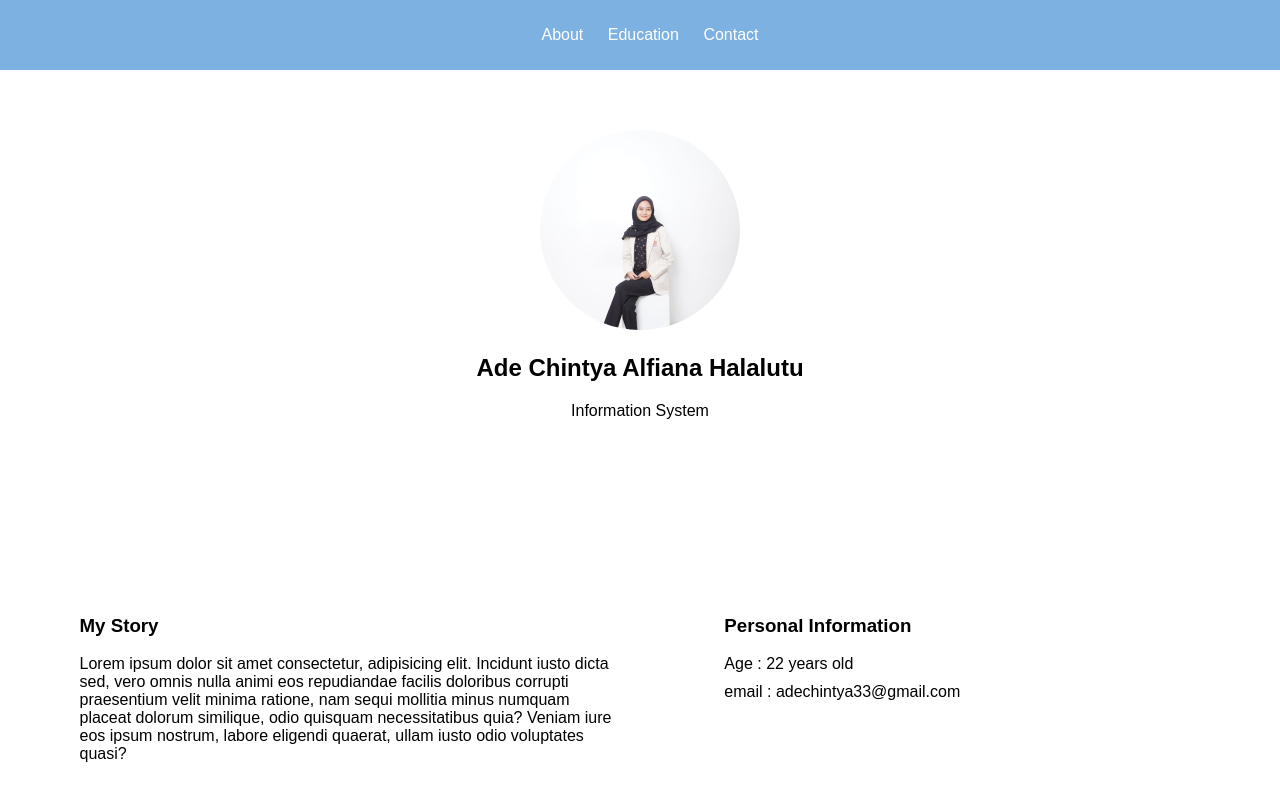
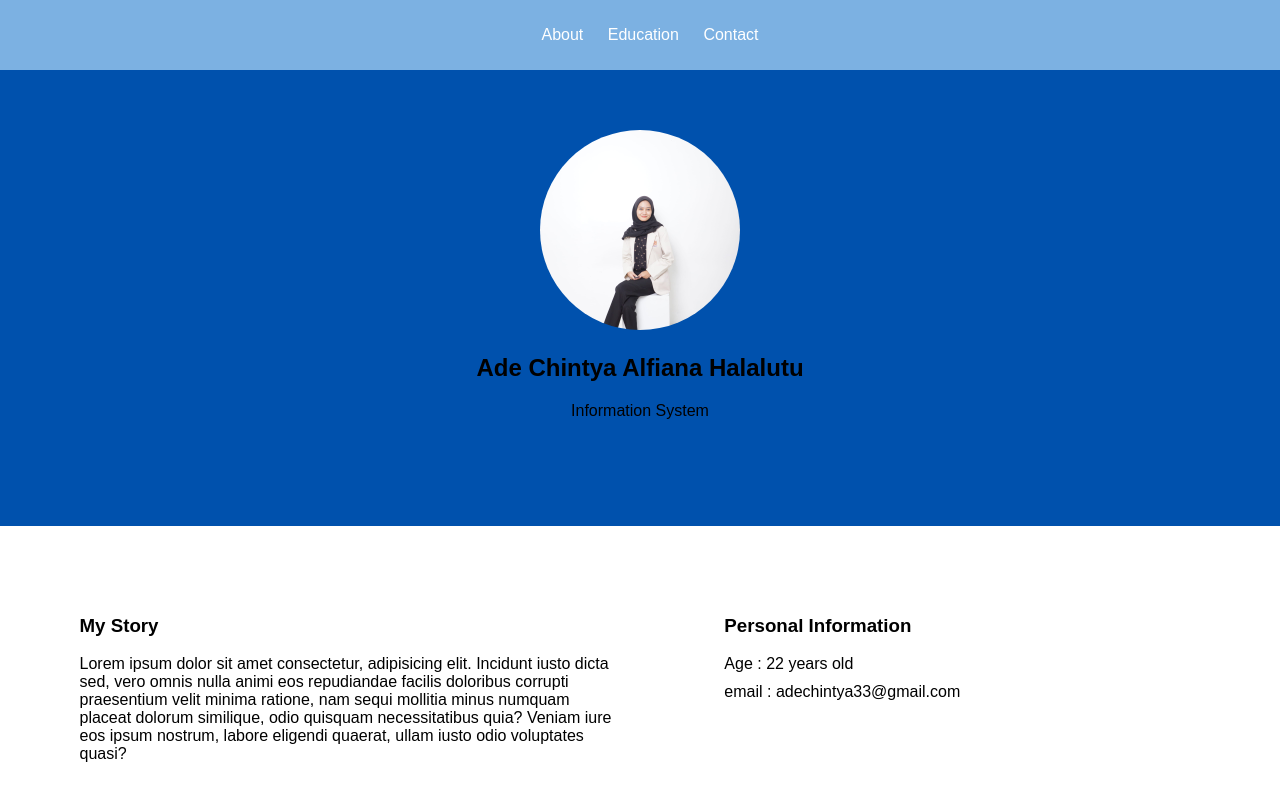
Before and after one commit to chintya3/submission1, a plain HTML site: page index.html in a window 1280 px wide. Shown: the top 800 px of the page. Drawn offline with Linux system fonts and the light colour scheme; a script that the page names is missing.

Commit message:
Update style.css

```diff
--- a/style.css
+++ b/style.css
@@ -36,8 +36,8 @@ section {
     padding: 70px 20px;
 }
 
-section#home {
-    background-color: #ffffff;
+section#profile {
+    background-color: #0051ad;
 }
 
 section#about {
```
